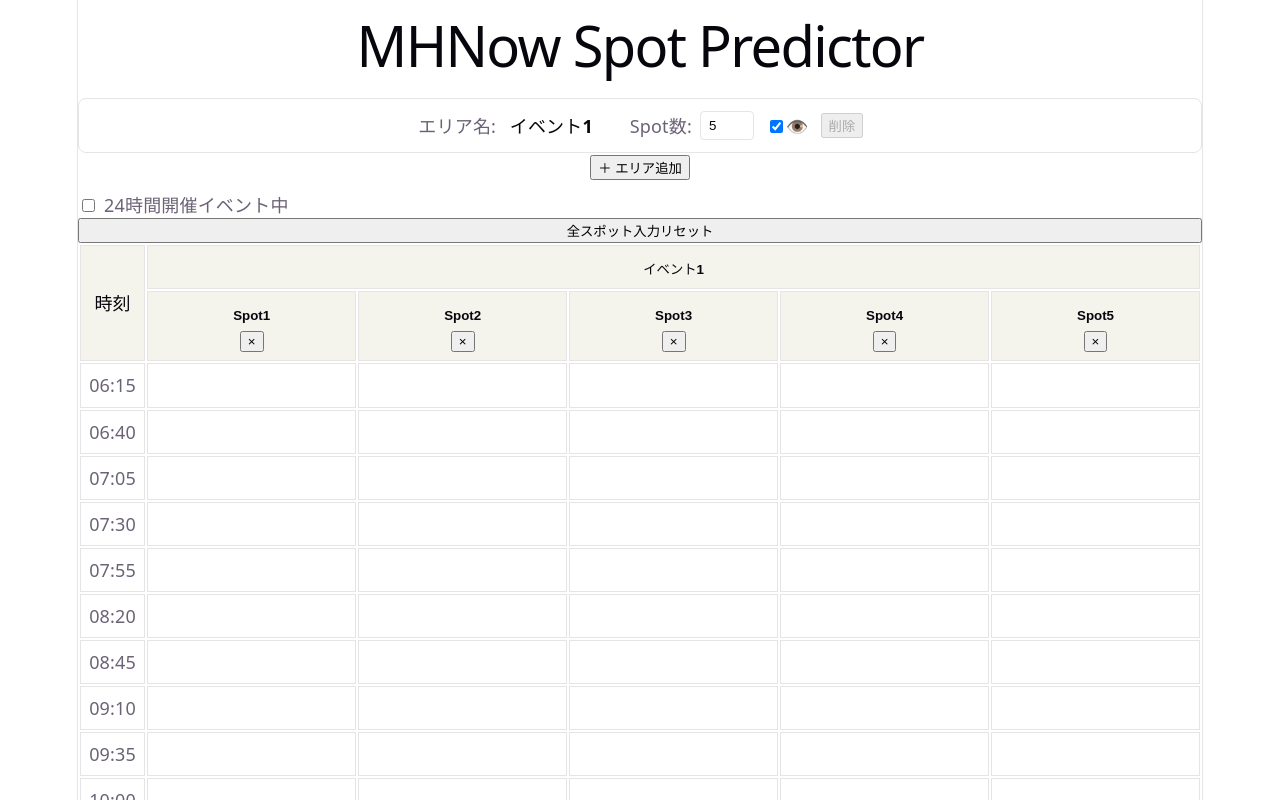
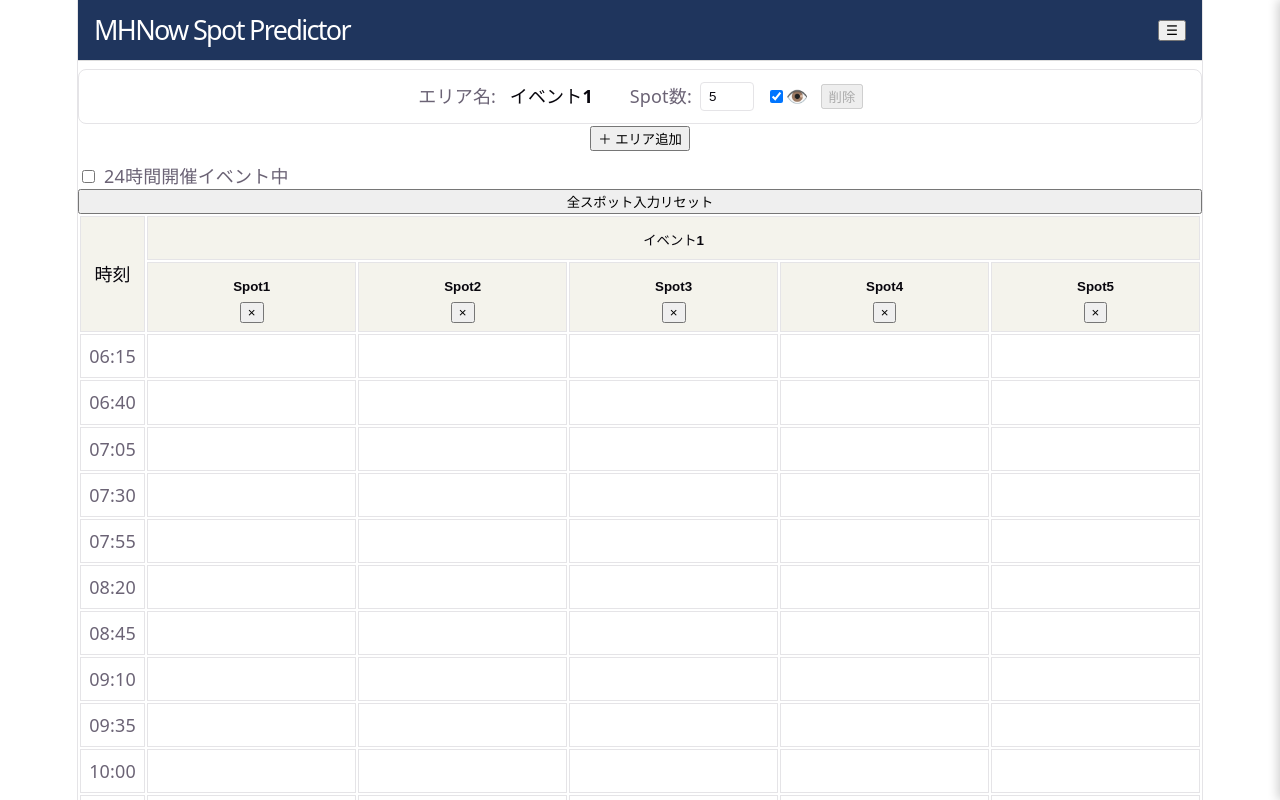
Before and after one commit to takamatsu-yuki/spot-predictor, a React (Vite) app: page / in a window 1280 px wide. Shown: the top 800 px of the page. Built offline with nearby package versions, Linux system fonts and the light colour scheme.

Commit message:
⚗️ ヘッダー・サイドバーの仮導入

```diff
--- a/src/App.tsx
+++ b/src/App.tsx
@@ -33,6 +33,8 @@ import { buildSchedule } from "./utils/scheduleBuilder";
 import { saveData, loadData } from "./utils/storage";
 import type { SpotGroup, JoinedMark } from "./types";
 import { resizeSpotNames } from "./utils/spotNames";
+import Header from "./components/Header";
+import Sidebar from "./components/Sidebar";
 
 function App() {
   // イベントグループ一覧
@@ -57,6 +59,8 @@ function App() {
 
   // 現在時刻
   const [now, setNow] = useState(new Date());
+
+  const [menuOpen, setMenuOpen] = useState(false);
 
   /*
     Spot数入力欄で、入力途中の文字列を保持する。
@@ -315,7 +319,8 @@ function App() {
 
   return (
     <>
-      <h1>MHNow Spot Predictor</h1>
+      <Header onMenuClick={() => setMenuOpen(true)} />
+      <Sidebar open={menuOpen} onClose={() => setMenuOpen(false)} />
       <section>
         {/* <h2>エリア設定</h2> */}
 
--- /dev/null
+++ b/src/components/Header.css
@@ -0,0 +1,38 @@
+/* Header.css */
+
+/*
+  アプリ上部ヘッダー。
+
+  左にタイトル、
+  右にメニューボタンを配置する。
+*/
+.app-header {
+  display: flex;
+  align-items: center;
+
+  height: 60px;
+  padding: 0 16px;
+
+  color: white;
+  background-color: #1f355d;
+
+  border-bottom: 1px solid #ddd;
+}
+
+/* タイトル */
+.app-header h1 {
+  margin: 0;
+
+  font-size: 1.5rem;
+  color: white;
+}
+
+/* メニューボタン */
+.menu-button {
+  margin-left: auto;
+  /* color: white; */
+}
+
+.menu-button:hover {
+  background-color: rgba(255,255,255,0.15);
+}
--- /dev/null
+++ b/src/components/Header.tsx
@@ -0,0 +1,39 @@
+/**
+ * Header.tsx
+ *
+ * アプリ上部のヘッダーを表示するコンポーネント。
+ *
+ * このファイルでは状態管理は行わない。
+ *
+ * 役割:
+ * 1. アプリタイトルを表示する
+ * 2. メニューボタンを表示する
+ * 3. メニューを開く操作を親(App.tsx)へ通知する
+ *
+ * メニューの開閉状態や画面全体の管理は
+ * App.tsx
+ * が担当する。
+ */
+
+import "./Header.css";
+
+type Props = {
+  onMenuClick: () => void;
+};
+
+export default function Header({ onMenuClick }: Props) {
+  return (
+    <header className="app-header">
+      <h1>MHNow Spot Predictor</h1>
+
+      <button
+        type="button"
+        className="menu-button"
+        onClick={onMenuClick}
+        aria-label="メニューを開く"
+      >
+        ☰
+      </button>
+    </header>
+  );
+}
--- /dev/null
+++ b/src/components/Sidebar.css
@@ -0,0 +1,67 @@
+/* Sidebar.css */
+
+/* サイドバー本体 */
+.sidebar {
+  position: fixed;
+
+  top: 0;
+  right: -320px;
+
+  width: 320px;
+  height: 100vh;
+
+  background: #fff;
+
+  transition: right 0.25s ease;
+
+  box-shadow: -2px 0 10px rgba(0, 0, 0, 0.2);
+
+  z-index: 1000;
+}
+
+/* サイドバー表示 */
+.sidebar.open {
+  right: 0;
+}
+
+/*
+  サイドバー上部。
+
+  左にタイトル、
+  右に閉じるボタンを配置する。
+*/
+.sidebar-header {
+  display: flex;
+  align-items: center;
+  justify-content: space-between;
+
+  padding: 16px 20px;
+
+  border-bottom: 1px solid #ddd;
+}
+
+/* タイトル */
+.sidebar-header h2 {
+  margin: 0;
+}
+
+/* 閉じるボタン */
+.sidebar-close {
+  width: 36px;
+  height: 36px;
+
+  border: none;
+
+  background: transparent;
+
+  font-size: 1.3rem;
+
+  cursor: pointer;
+
+  border-radius: 6px;
+}
+
+/* 閉じるボタン（ホバー時） */
+.sidebar-close:hover {
+  background: #f2f2f2;
+}
--- /dev/null
+++ b/src/components/Sidebar.tsx
@@ -0,0 +1,37 @@
+/**
+ * Sidebar.tsx
+ *
+ * アプリのサイドメニューを表示するコンポーネント。
+ *
+ * このファイルでは状態管理や計算は行わない。
+ *
+ * 役割:
+ * 1. エリア設定を表示する
+ * 2. 各種設定項目を表示する
+ * 3. ユーザー操作を親(App.tsx)へ通知する
+ *
+ * メニューの開閉状態やデータ管理は
+ * App.tsx
+ * が担当する。
+ */
+
+import "./Sidebar.css";
+
+type Props = {
+  open: boolean;
+  onClose: () => void;
+};
+
+export default function Sidebar({ open, onClose }: Props) {
+  return (
+    <aside className={`sidebar ${open ? "open" : ""}`}>
+      <div className="sidebar-header">
+        <h2>メニュー</h2>
+
+        <button className="sidebar-close" onClick={onClose}>
+          ×
+        </button>
+      </div>
+    </aside>
+  );
+}
```
